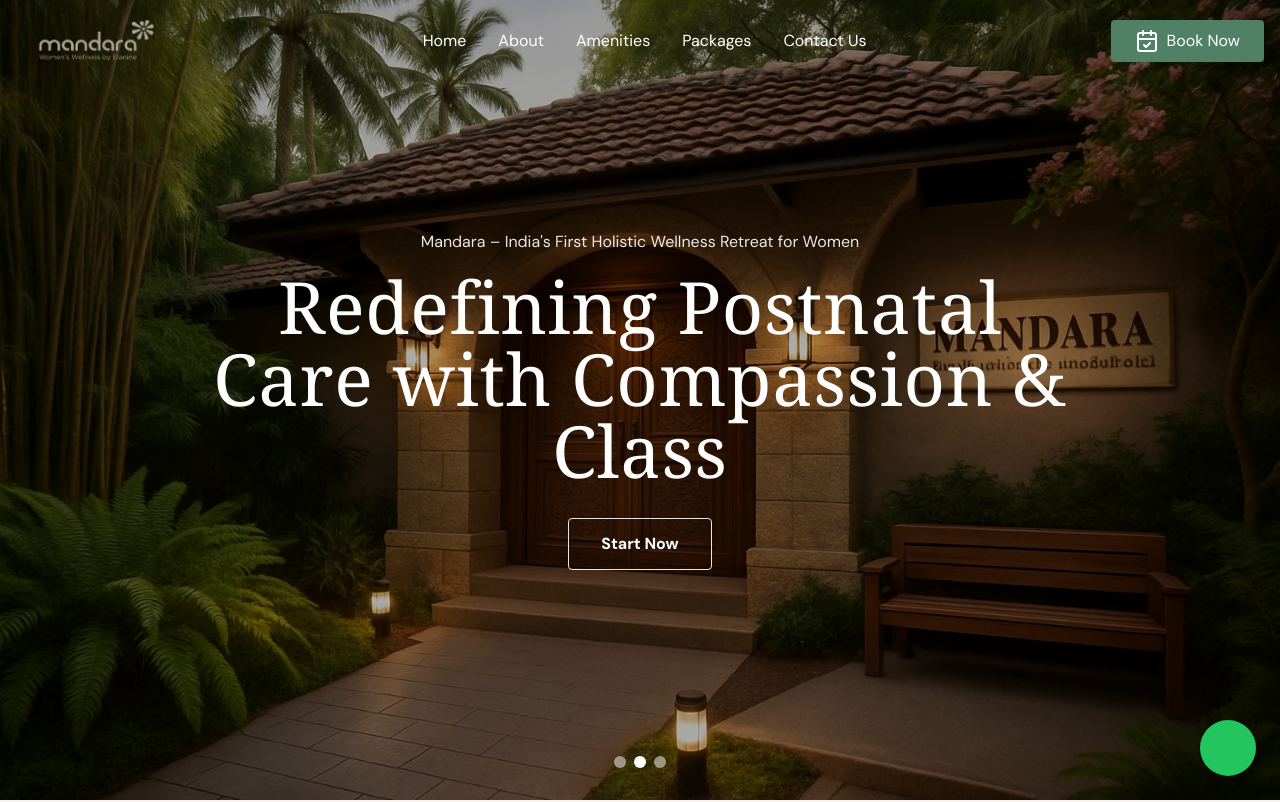
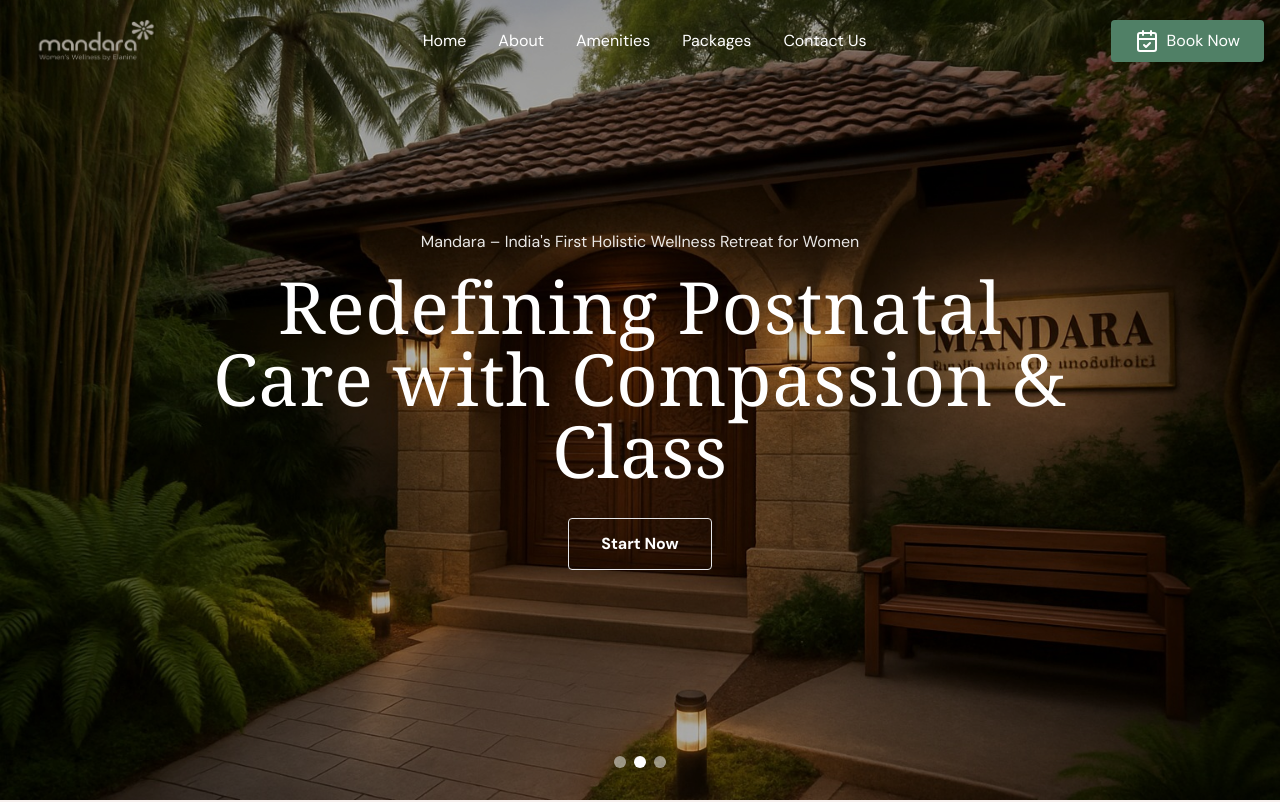
Before and after one commit to reacttrogon/mandara, a Next.js app: page / in a window 1280 px wide. Shown: the top 802 px of the page. Built offline with nearby package versions, Linux system fonts and the light colour scheme.

Commit message:
changes minor removed whatsapp icon

```diff
--- a/package.json
+++ b/package.json
@@ -10,6 +10,7 @@
   },
   "dependencies": {
     "framer-motion": "^11.3.19",
+    "gsap": "^3.14.2",
     "lucide-react": "^0.562.0",
     "next": "^14.2.35",
     "react": "^18.3.1",
--- a/src/app/_components/WhatsAppFloat.js
+++ /dev/null
@@ -1,15 +0,0 @@
-'use client'
-
-export default function WhatsAppFloat() {
-    return (
-        <a
-            href="https://wa.me/919946801100"
-            className="fixed bottom-6 right-6 z-50 w-14 h-14 bg-green-500 rounded-full flex items-center justify-center shadow-lg hover:bg-green-600 transition-all duration-300 hover:scale-110"
-            target="_blank"
-            rel="noopener noreferrer"
-            aria-label="Chat on WhatsApp"
-        >
-            <i className="fab fa-whatsapp text-white text-3xl"></i>
-        </a>
-    )
-}
--- a/src/app/page.js
+++ b/src/app/page.js
@@ -13,7 +13,6 @@
 import AmenitiesSection from "./_components/AmenitiesSection";
 import WhoShouldJoinSection from "./_components/WhoShouldJoinSection.jsx";
 import Footer from "./_components/Footer.jsx";
-import WhatsAppFloat from "./_components/WhatsAppFloat";
 
 export default function Home() {
   return (
@@ -22,7 +21,8 @@
       <HeroSlider />
       <AboutMandara />
       <Services />
-      <MarqueeSection />
+      {/*Hided because of client requirement*/}
+      {/* <MarqueeSection /> */}
       <WhatWeOfferSection />
       <WhyChooseUsSection />
       <Packages />
@@ -31,7 +31,6 @@
       <AmenitiesSection />
       <WhoShouldJoinSection />
       <Footer />
-      <WhatsAppFloat />
     </main>
   );
 }
```
Also changed, not shown: 1 other file (tests, documents, lock files or other folders).
